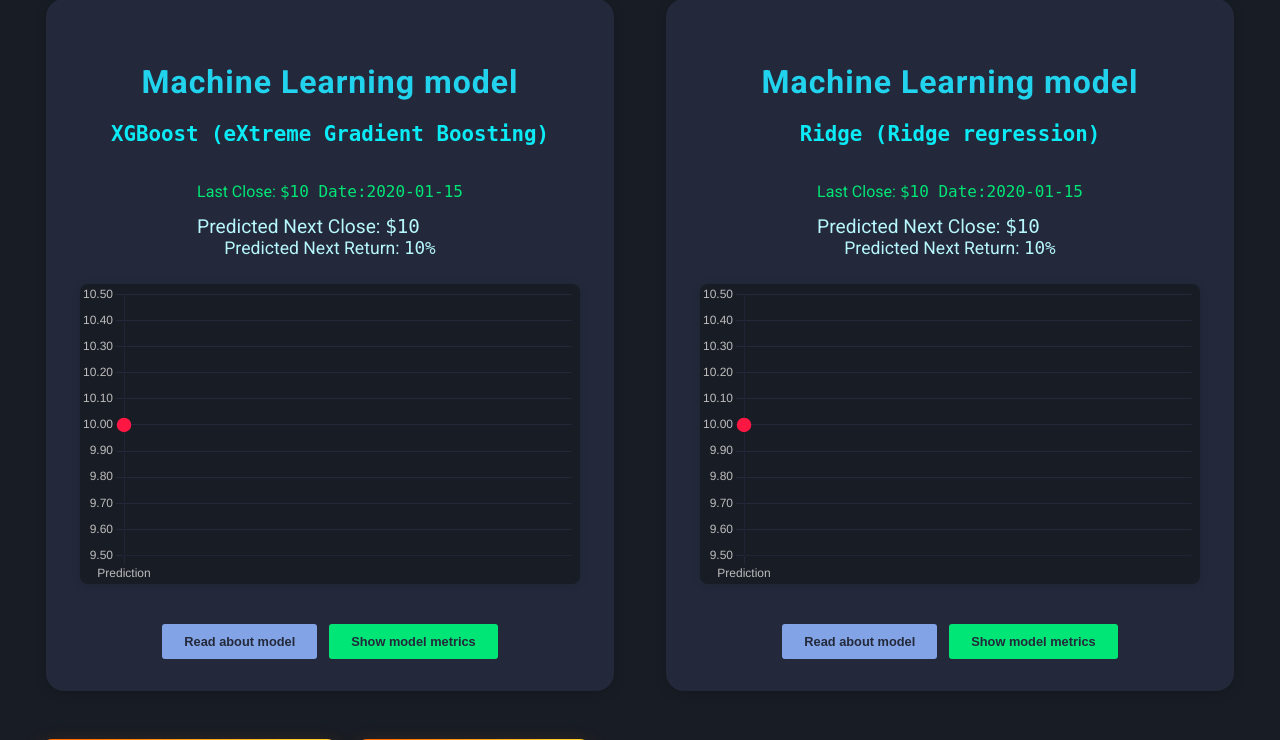
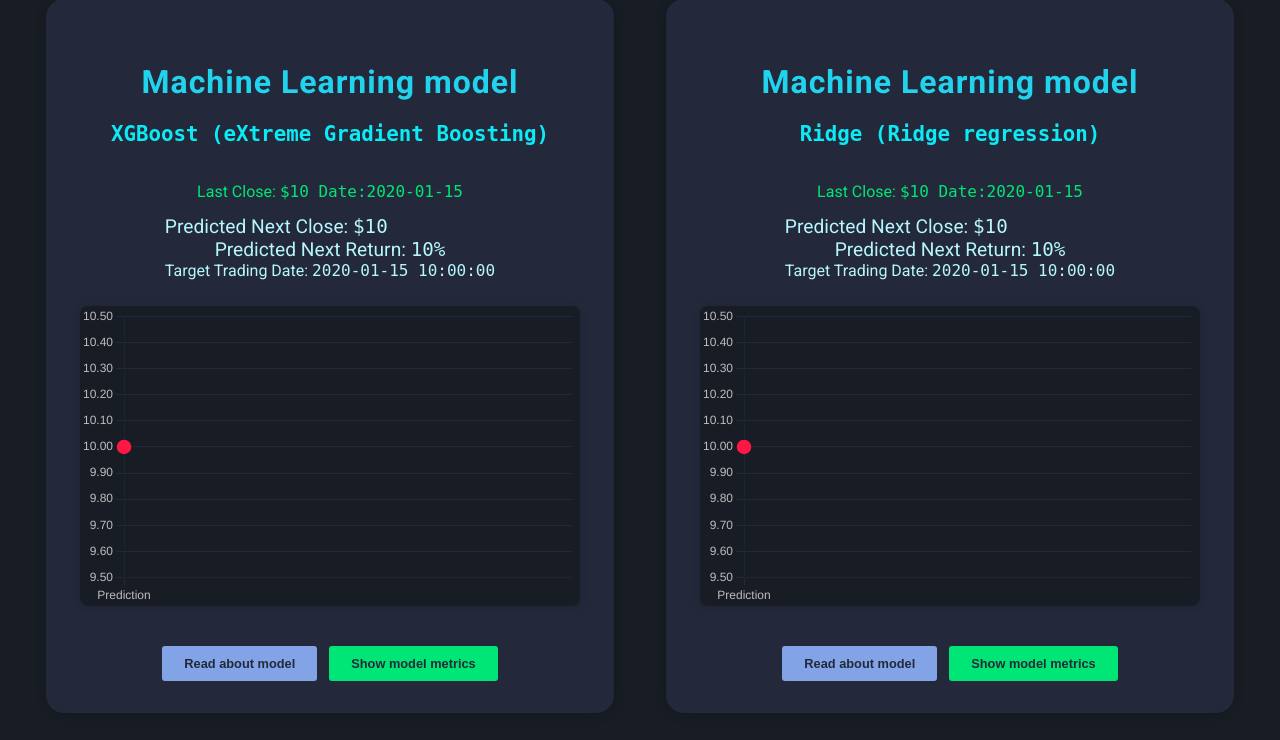
Before and after one commit to Armin-95/Projects, a Flask app: template templates/predict.html in a window 1280 px wide. Shown: the part 378-1118 px from the top of the page. Run offline with Flask 3, Linux system fonts and the light colour scheme; the template is opened without the code that fills it: most values are stand-ins (such as "Sample title", 1, 10 or a date in 2020); parts of the project's set-up code (start-up, migrations or seed data) failed here and were passed over.

Commit message:
-Added 'Target date: ' for /predict page for each model prediction

```diff
--- a/app.py
+++ b/app.py
@@ -131,7 +131,7 @@
         return f"No models for {symbol}. Available tickers: {list(MODELS.keys())}", 400
 
     # create dict result (each model type for selected symbol) from db or create and insert values in db,  results= {"xgboost": predicted_return, predicted_close,...}
-    results = get_or_create_next_close_predictions(symbol, models_for_symbol, prices, df_features)
+    results , predict_trading_date= get_or_create_next_close_predictions(symbol, models_for_symbol, prices, df_features)
 
     #get metrics for the last trained model of this ticker and model type (xgboost, ridge, lstm...) from DB
     model_metrics = {model_type: get_model_metrics(symbol, model_type)
@@ -150,7 +150,8 @@
         times=times_last_month,
         prices=prices_last_month,
         results=results,
-        model_metrics=model_metrics
+        model_metrics=model_metrics,
+        predict_trading_date=predict_trading_date
     )
 
 @app.route('/api/stock_data')
--- a/services/prediction_service.py
+++ b/services/prediction_service.py
@@ -33,4 +33,4 @@
         return {}
 
 
-    return results
+    return results, predict_return_trading_date
--- a/templates/predict.html
+++ b/templates/predict.html
@@ -36,8 +36,11 @@
         <div style="font-size:1.2rem; color:#b6f6fc;">
           Predicted Next Close: <span style="font-family: 'Roboto Mono', monospace;">${{ results["xgboost"][1]|round(4)}}</span>
         </div>
-        <div style="font-size:1.1rem; color:#b6f6fc; text-align:center;">
+        <div style="font-size:1.2rem; color:#b6f6fc; text-align:center;">
           Predicted Next Return: <span style="font-family: 'Roboto Mono', monospace;">{{ (results["xgboost"][0]*100)|round(4) }}%</span>
+        </div>
+        <div style="font-size:1rem; color:#b6f6fc; text-align:center;">
+          Target Trading Date: <span style="font-family: 'Roboto Mono', monospace;">{{ predict_trading_date }}</span>
         </div>
       </div>
       <canvas id="predict-chart-xgboost" width="500" height="300"></canvas>
@@ -104,8 +107,11 @@
         <div style="font-size:1.2rem; color:#b6f6fc;">
           Predicted Next Close: <span style="font-family: 'Roboto Mono', monospace;">${{ results["ridge"][1]|round(4)}}</span>
         </div>
-        <div style="font-size:1.1rem; color:#b6f6fc; text-align:center;">
+        <div style="font-size:1.2rem; color:#b6f6fc; text-align:center;">
           Predicted Next Return: <span style="font-family: 'Roboto Mono', monospace;">{{ (results["ridge"][0]*100)|round(4) }}%</span>
+        </div>
+        <div style="font-size:1rem; color:#b6f6fc; text-align:center;">
+          Target Trading Date: <span style="font-family: 'Roboto Mono', monospace;">{{ predict_trading_date }}</span>
         </div>
       </div>
       <canvas id="predict-chart-ridge" width="500" height="300"></canvas>
```
